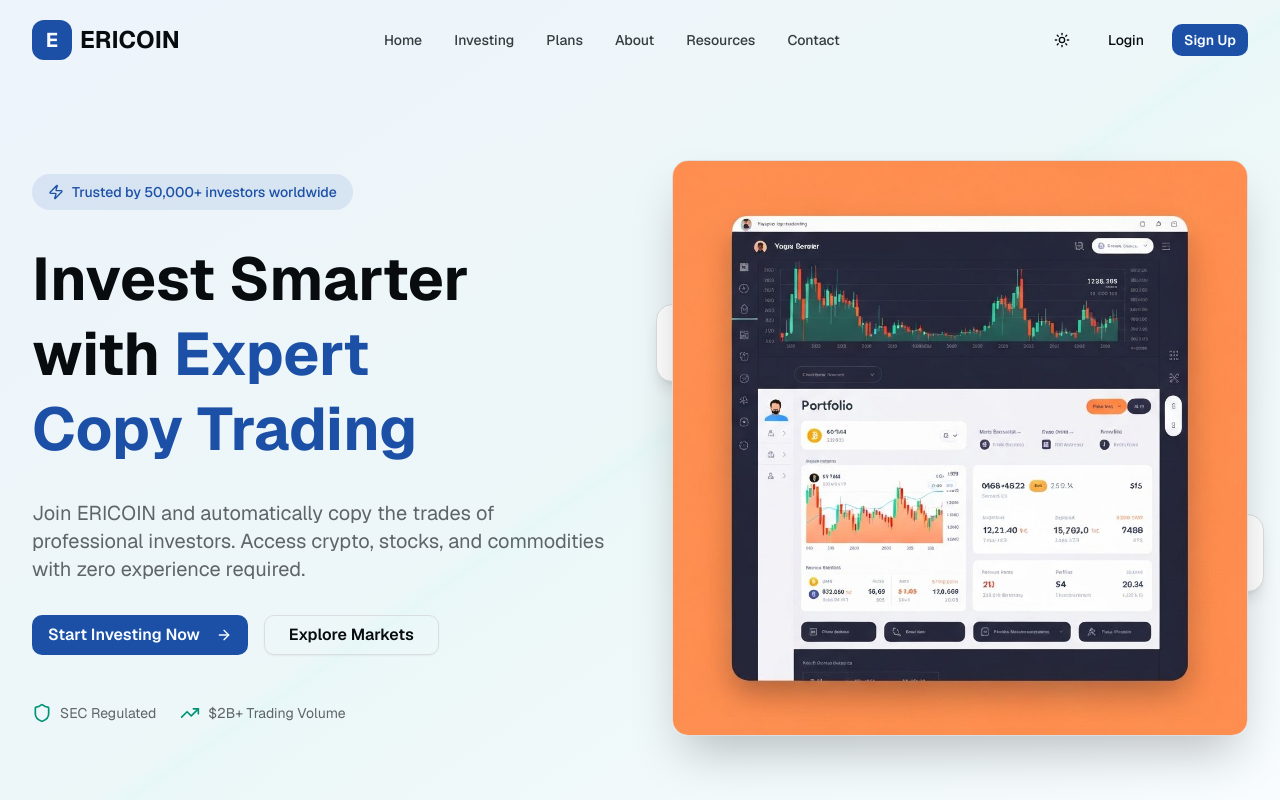
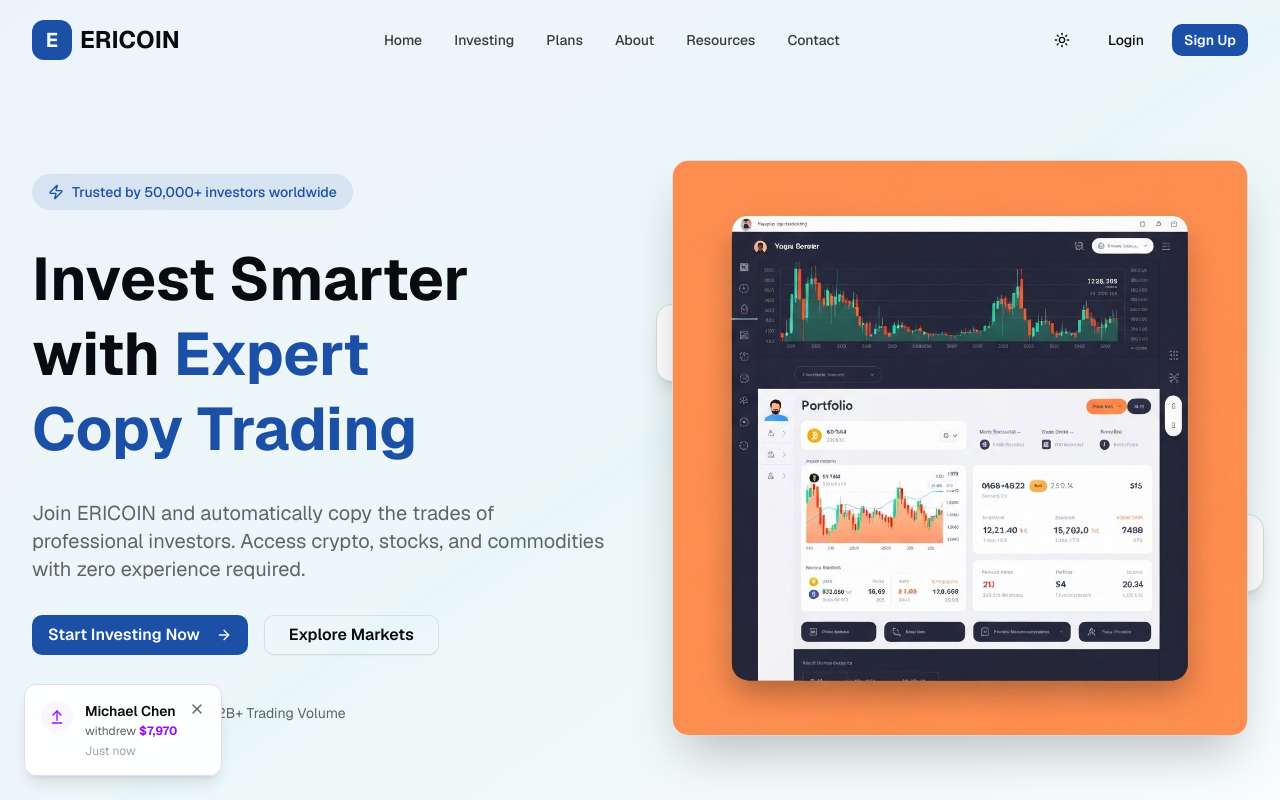
Before and after one commit to safeHeavens/ericoin-platform, a Next.js app: page / in a window 1280 px wide. Shown: the top 800 px of the page. Built offline with nearby package versions, Linux system fonts and the light colour scheme.

Commit message:
feat: add animated live activity notifications on homepage
Introduce live investor activity notifications with random data and smooth animations.

Co-authored-by: Samson Belario <29408276+safeHeavens@users.noreply.github.com>

```diff
--- a/app/layout.tsx
+++ b/app/layout.tsx
@@ -24,7 +24,7 @@ export default function RootLayout({
     <html lang="en" suppressHydrationWarning>
       <body className={`font-sans ${GeistSans.variable} ${GeistMono.variable} antialiased`}>
         <ThemeProvider defaultTheme="light" storageKey="ericoin-theme">
-          <Suspense fallback={<div>Loading...</div>}>
+          <Suspense fallback={null}>
             <ConditionalLayout>{children}</ConditionalLayout>
           </Suspense>
           <Analytics />
--- a/app/page.tsx
+++ b/app/page.tsx
@@ -6,6 +6,7 @@ import { HowItWorks } from "@/components/home/how-it-works"
 import { Stats } from "@/components/home/stats"
 import { Testimonials } from "@/components/home/testimonials"
 import { CTA } from "@/components/home/cta"
+import { LiveActivityNotifications } from "@/components/home/live-activity-notifications"
 
 export default function HomePage() {
   return (
@@ -18,6 +19,7 @@ export default function HomePage() {
       <HowItWorks />
       <Testimonials />
       <CTA />
+      <LiveActivityNotifications />
     </div>
   )
 }
--- /dev/null
+++ b/components/home/live-activity-notifications.tsx
@@ -0,0 +1,171 @@
+"use client"
+
+import { useEffect, useState } from "react"
+import { TrendingUp, ArrowDownToLine, ArrowUpFromLine, X } from "lucide-react"
+import { cn } from "@/lib/utils"
+
+interface Activity {
+  id: string
+  name: string
+  action: "profit" | "deposit" | "withdrawal"
+  amount: number
+  timestamp: Date
+}
+
+const investorNames = [
+  "Michael Chen",
+  "Sarah Johnson",
+  "David Martinez",
+  "Emma Williams",
+  "James Anderson",
+  "Olivia Brown",
+  "Robert Taylor",
+  "Sophia Davis",
+  "William Garcia",
+  "Isabella Rodriguez",
+  "Alexander Lee",
+  "Mia Wilson",
+  "Daniel Moore",
+  "Charlotte Martin",
+  "Matthew Jackson",
+  "Amelia Thompson",
+]
+
+const generateRandomActivity = (): Activity => {
+  const actions: Activity["action"][] = ["profit", "deposit", "withdrawal"]
+  const action = actions[Math.floor(Math.random() * actions.length)]
+
+  let amount: number
+  if (action === "profit") {
+    amount = Math.floor(Math.random() * 15000) + 500 // $500 - $15,500
+  } else if (action === "deposit") {
+    amount = Math.floor(Math.random() * 50000) + 1000 // $1,000 - $51,000
+  } else {
+    amount = Math.floor(Math.random() * 20000) + 500 // $500 - $20,500
+  }
+
+  return {
+    id: Math.random().toString(36).substr(2, 9),
+    name: investorNames[Math.floor(Math.random() * investorNames.length)],
+    action,
+    amount,
+    timestamp: new Date(),
+  }
+}
+
+export function LiveActivityNotifications() {
+  const [activities, setActivities] = useState<Activity[]>([])
+  const [isVisible, setIsVisible] = useState(true)
+
+  useEffect(() => {
+    // Show first notification after 2 seconds
+    const initialTimeout = setTimeout(() => {
+      setActivities([generateRandomActivity()])
+    }, 2000)
+
+    // Generate new activity every 8-12 seconds
+    const interval = setInterval(
+      () => {
+        const newActivity = generateRandomActivity()
+        setActivities((prev) => {
+          // Keep only the last 3 activities
+          const updated = [newActivity, ...prev].slice(0, 3)
+          return updated
+        })
+      },
+      Math.random() * 4000 + 8000,
+    ) // Random between 8-12 seconds
+
+    return () => {
+      clearTimeout(initialTimeout)
+      clearInterval(interval)
+    }
+  }, [])
+
+  // Auto-remove old activities after 6 seconds
+  useEffect(() => {
+    if (activities.length > 0) {
+      const timeout = setTimeout(() => {
+        setActivities((prev) => prev.slice(0, -1))
+      }, 6000)
+      return () => clearTimeout(timeout)
+    }
+  }, [activities])
+
+  if (!isVisible || activities.length === 0) return null
+
+  const getActionConfig = (action: Activity["action"]) => {
+    switch (action) {
+      case "profit":
+        return {
+          icon: TrendingUp,
+          label: "made a profit of",
+          color: "text-green-600 dark:text-green-400",
+          bgColor: "bg-green-50 dark:bg-green-950/30",
+          borderColor: "border-green-200 dark:border-green-800",
+        }
+      case "deposit":
+        return {
+          icon: ArrowDownToLine,
+          label: "deposited",
+          color: "text-blue-600 dark:text-blue-400",
+          bgColor: "bg-blue-50 dark:bg-blue-950/30",
+          borderColor: "border-blue-200 dark:border-blue-800",
+        }
+      case "withdrawal":
+        return {
+          icon: ArrowUpFromLine,
+          label: "withdrew",
+          color: "text-purple-600 dark:text-purple-400",
+          bgColor: "bg-purple-50 dark:bg-purple-950/30",
+          borderColor: "border-purple-200 dark:border-purple-800",
+        }
+    }
+  }
+
+  return (
+    <div className="fixed bottom-6 left-6 z-50 flex flex-col gap-3 max-w-sm">
+      {activities.map((activity, index) => {
+        const config = getActionConfig(activity.action)
+        const Icon = config.icon
+
+        return (
+          <div
+            key={activity.id}
+            className={cn(
+              "animate-in slide-in-from-left-full duration-500",
+              "flex items-start gap-3 p-4 rounded-lg border shadow-lg backdrop-blur-sm",
+              "bg-white/95 dark:bg-gray-900/95",
+              config.borderColor,
+              index > 0 && "opacity-70",
+            )}
+            style={{
+              animationDelay: `${index * 100}ms`,
+            }}
+          >
+            <div className={cn("p-2 rounded-full", config.bgColor)}>
+              <Icon className={cn("h-4 w-4", config.color)} />
+            </div>
+
+            <div className="flex-1 min-w-0">
+              <p className="text-sm font-semibold text-foreground truncate">{activity.name}</p>
+              <p className="text-xs text-muted-foreground mt-0.5">
+                {config.label}{" "}
+                <span className={cn("font-bold", config.color)}>${activity.amount.toLocaleString()}</span>
+              </p>
+              <p className="text-xs text-muted-foreground/60 mt-1">Just now</p>
+            </div>
+
+            <button
+              onClick={() => setIsVisible(false)}
+              className="text-muted-foreground hover:text-foreground transition-colors"
+              aria-label="Close notifications"
+            >
+              <X className="h-4 w-4" />
+            </button>
+          </div>
+        )
+      })}
+    </div>
+  )
+}
```
